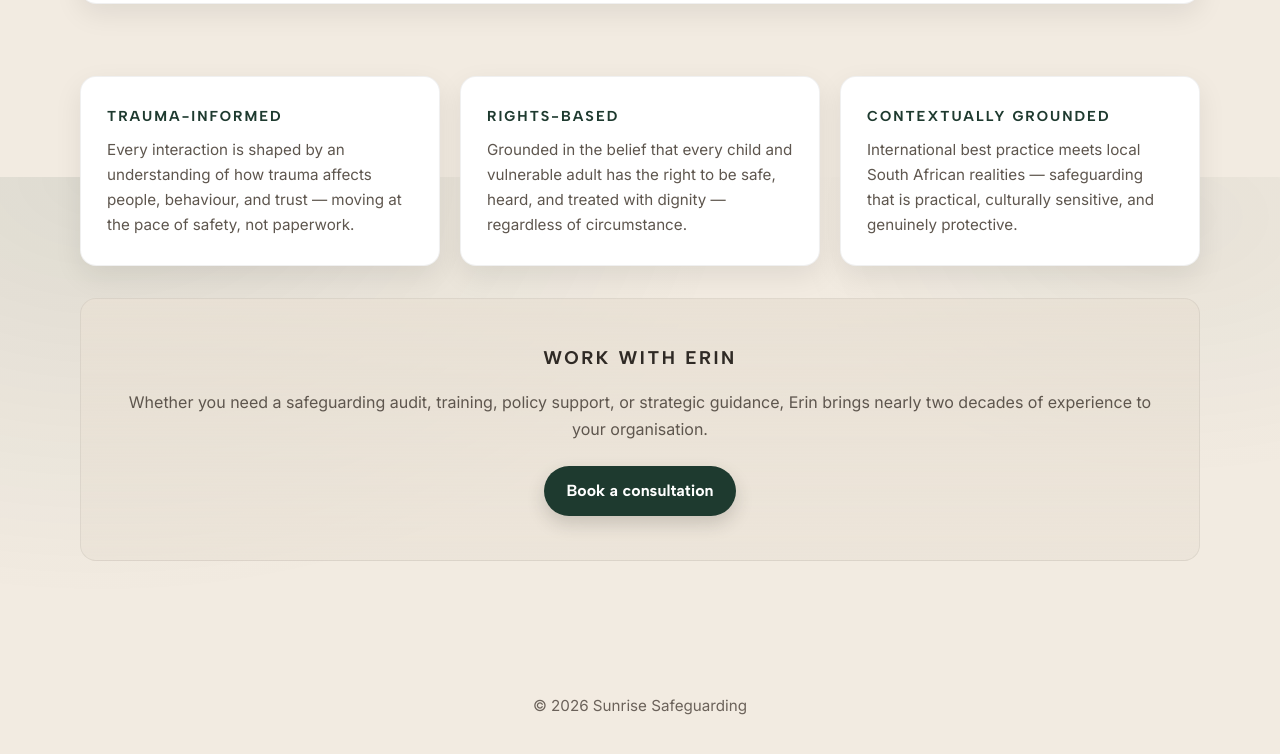
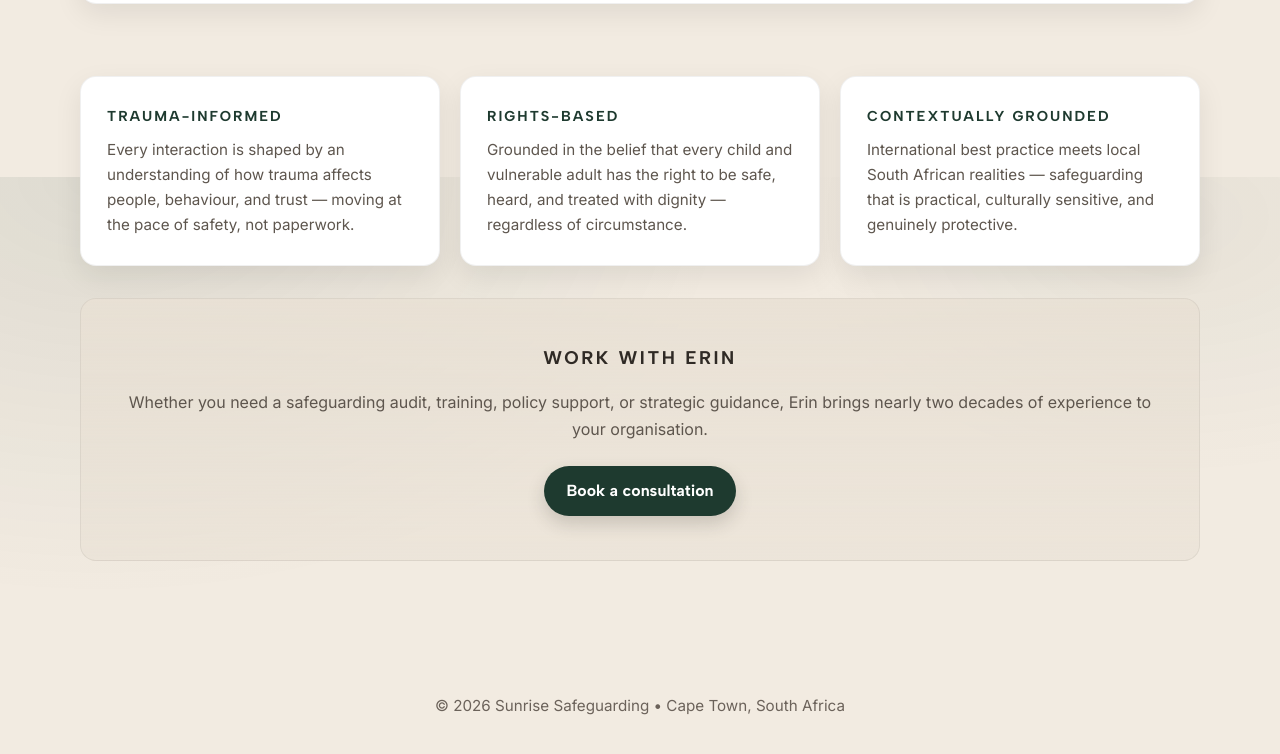
Before and after one commit to mariofaure-developer/sunrisesafeguarding, a website: page about.html in a window 1280 px wide. Shown: the part 1423-2177 px from the top of the page. Drawn offline with Linux system fonts and the light colour scheme.

Commit message:
Update footer to include location information for Sunrise Safeguarding

```diff
--- a/about.html
+++ b/about.html
@@ -755,7 +755,9 @@
       </section>
     </main>
 
-    <footer>© <span id="year"></span> Sunrise Safeguarding</footer>
+    <footer>
+      © <span id="year"></span> Sunrise Safeguarding • Cape Town, South Africa
+    </footer>
     <script>
       document.getElementById('year').textContent = new Date().getFullYear();
       const hamburger = document.getElementById('hamburger');
```
Also changed, not shown: blog/index.html (+3 -1 lines), blog/post.html (+3 -1 lines), blog/safeguarding-mindset.html (+3 -1 lines), blog/safeguarding-south-africa.html (+3 -1 lines), faqs.html (+3 -1 lines), index copy.html (+3 -1 lines), index.html (+3 -1 lines), resources/index.html (+3 -1 lines).
